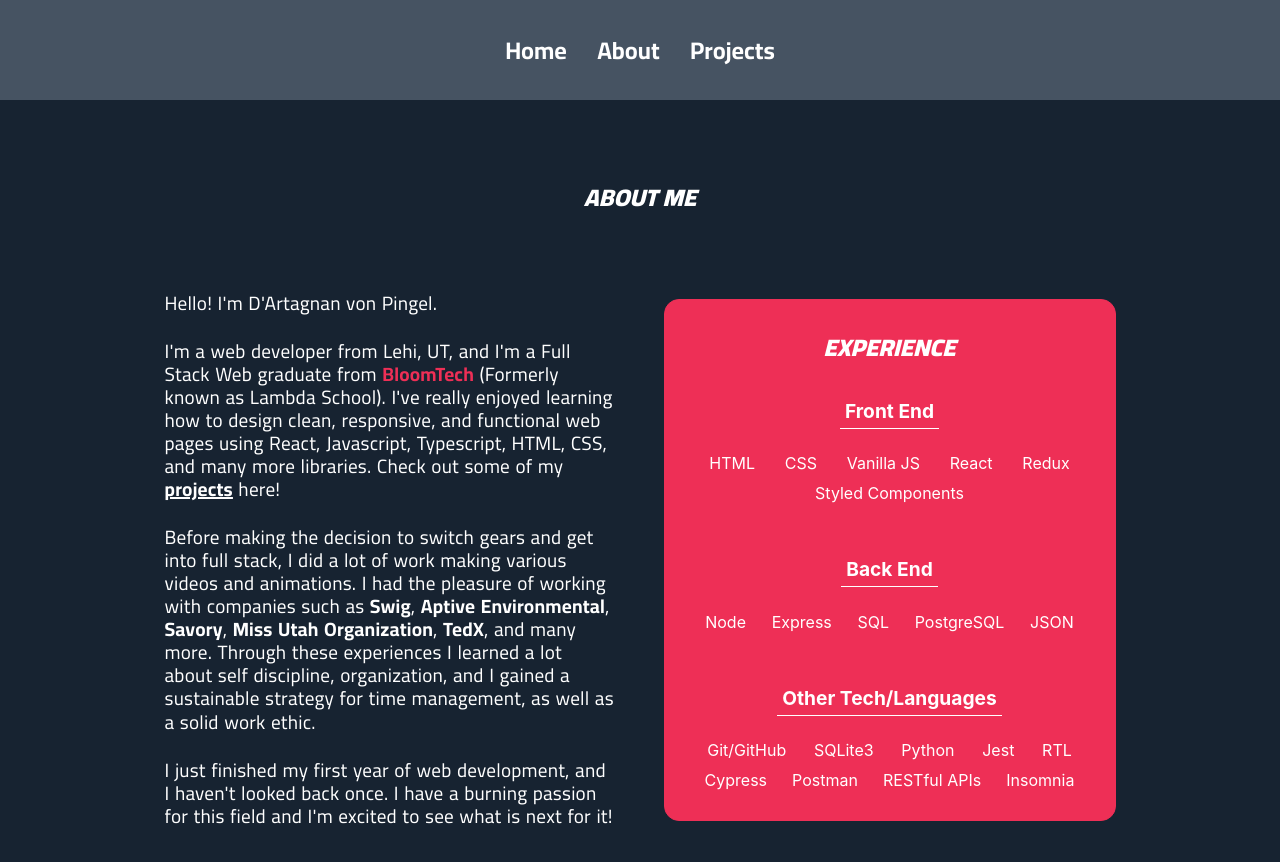
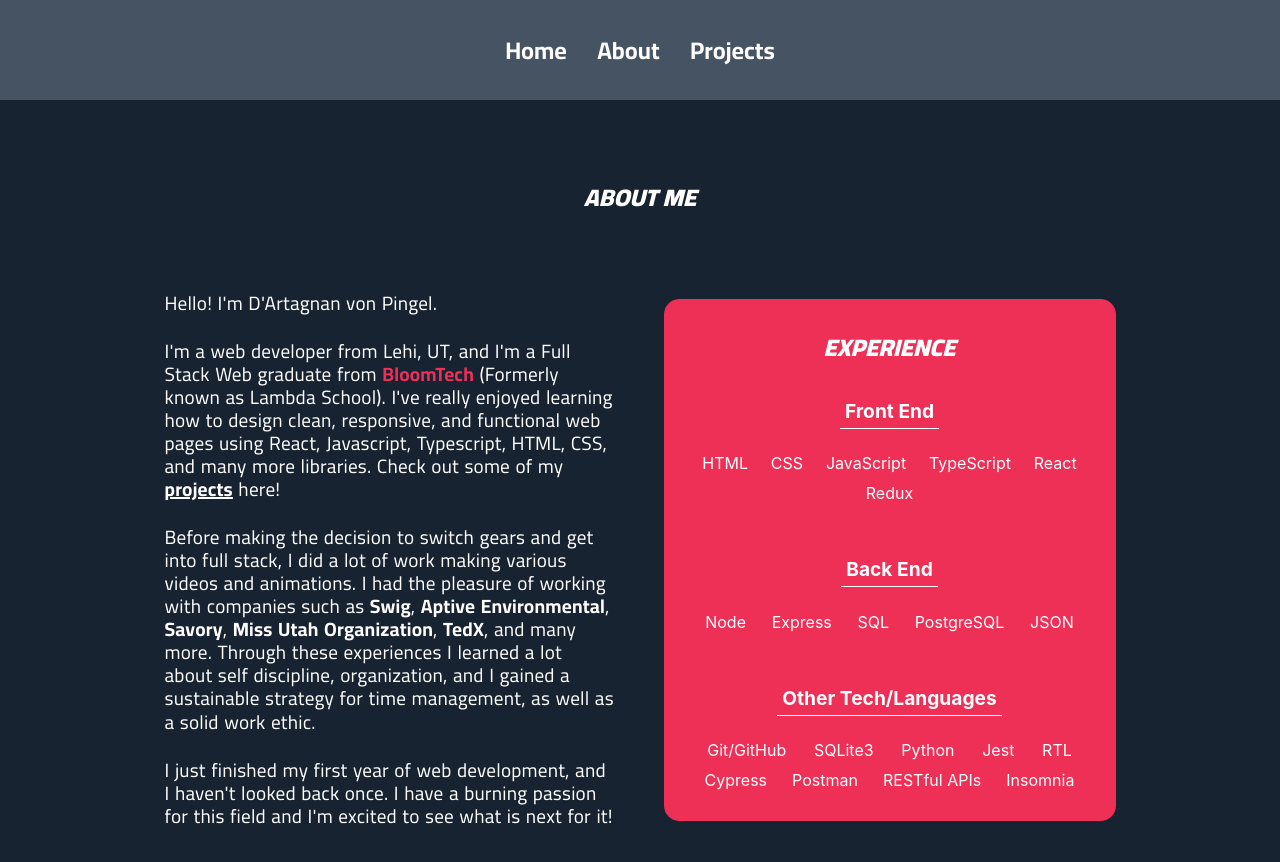
Before and after one commit to dvonpingel/portfolio, a React (Create React App) app in the folder portfolio/: page /about in a window 1280 px wide. Shown: the top 862 px of the page. Built offline with nearby package versions, Linux system fonts and the light colour scheme.

Commit message:
add typescript skill

```diff
--- a/portfolio/src/components/About.js
+++ b/portfolio/src/components/About.js
@@ -59,10 +59,10 @@ const About = () => {
             <ul>
               <li>HTML</li>
               <li>CSS</li>
-              <li>Vanilla JS</li>
+              <li>JavaScript</li>
+              <li>TypeScript</li>
               <li>React</li>
               <li>Redux</li>
-              <li>Styled Components</li>
             </ul>
           </ListDiv>
           <ListDiv>
```
